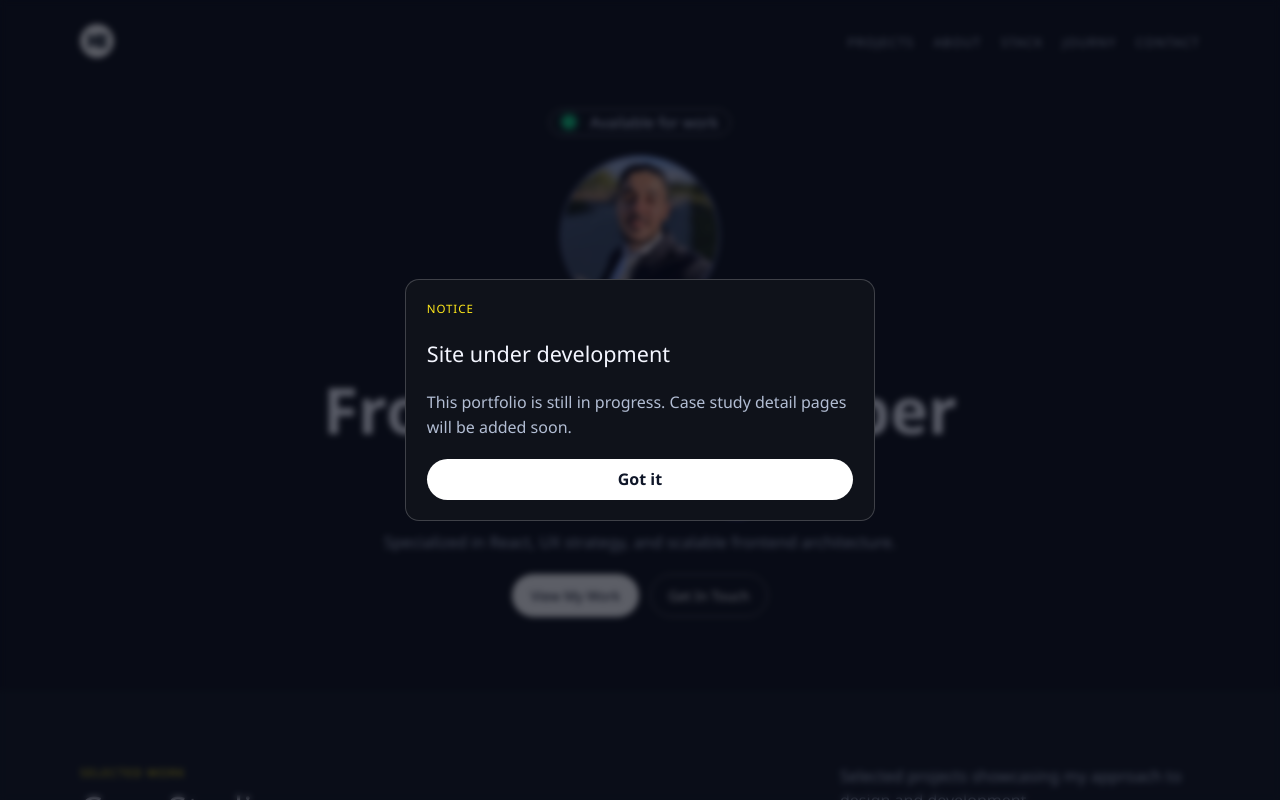
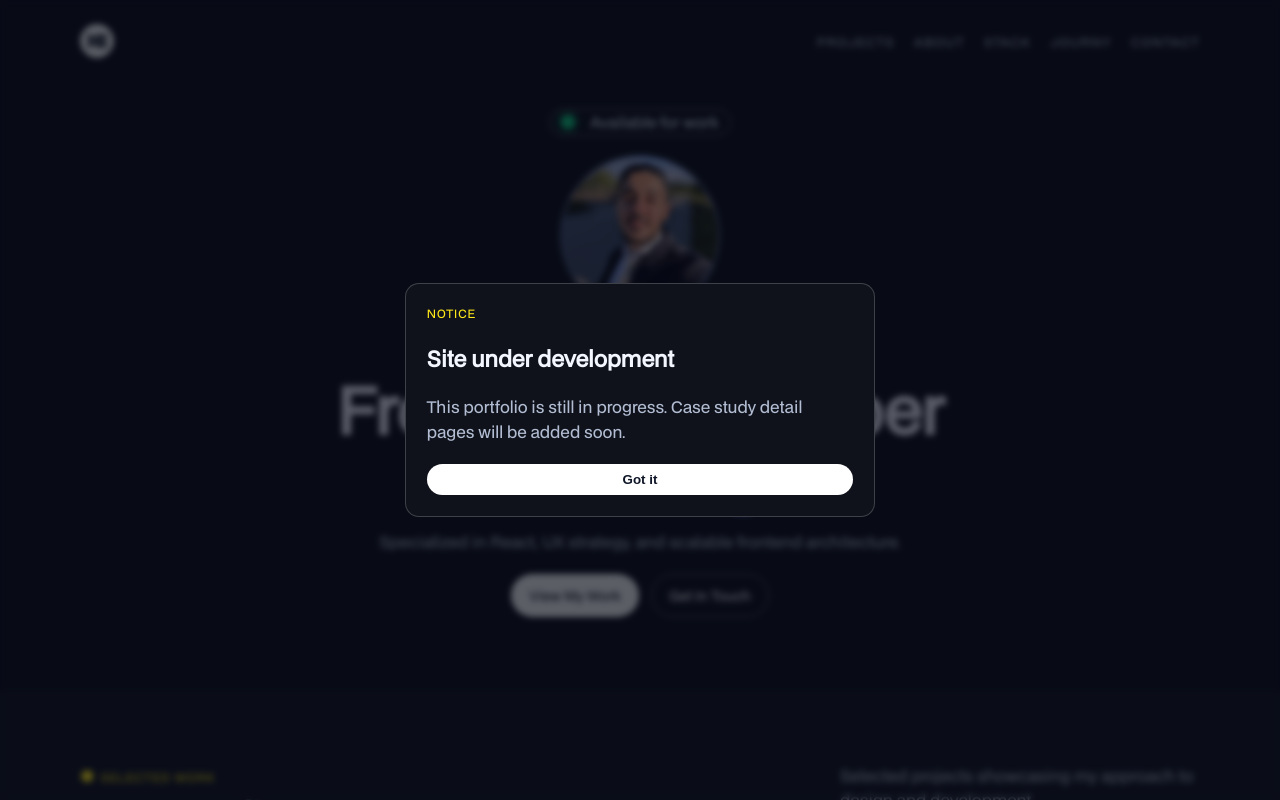
Before and after one commit to MK-KARZOUN/Malek-portfolio, a React (Vite) app: page / in a window 1280 px wide. Shown: the top 800 px of the page. Built offline with nearby package versions, Linux system fonts and the light colour scheme.

Commit message:
add fonts

```diff
--- a/src/main.css
+++ b/src/main.css
@@ -1,7 +1,15 @@
-@tailwind base;
-@tailwind components;
-@tailwind utilities;
+/* define font-family satushi */
+@font-face {
+  font-family: "Satushi";
+  src: url("/fonts/Satoshi-Light.woff") format("woff");
+  font-weight: 300;
+}
+@font-face {
+  font-family: "BDOGrotesk";
+  src: url("/fonts/BDOGrotesk-Regular.woff") format("woff");
+  font-weight: 400;
 
+}
 :root {
   --section-a: #0f121a;
   --section-b: #141821;
@@ -30,7 +38,7 @@ html {
 body {
   background: var(--section-a);
   color: var(--text-main);
-  font-family: "Poppins", "Segoe UI", sans-serif;
+  font-family: BDOGrotesk, "Poppins", "Segoe UI", sans-serif;
   line-height: 1.55;
 }
 
@@ -314,7 +322,10 @@ main > section:not(.contact-section):nth-of-type(even)::before {
   gap: 1.5rem;
   align-items: flex-start;
 }
-
+.section-kicker::before {
+  content: "● ";
+  font-size: 1rem;
+}
 .section-kicker {
   color: var(--yellow);
   font-size: 0.72rem;
@@ -393,8 +404,9 @@ main > section:not(.contact-section):nth-of-type(even)::before {
 }
 
 .case-study .number {
+  font-family: Satushi, sans-serif;
   color: var(--yellow);
-  font-size: clamp(2rem, 6vw, 4rem);
+  font-size: clamp(2rem, 7vw, 5rem);
   line-height: 1;
   margin-bottom: 0.5rem;
   display: block;
```
Also changed, not shown: public/fonts/BDOGrotesk-Regular.woff (added), public/fonts/Satoshi-Light.woff (added).
